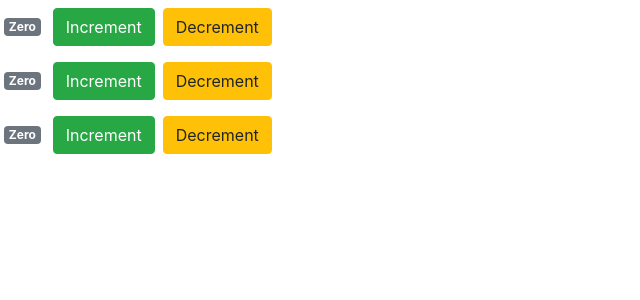
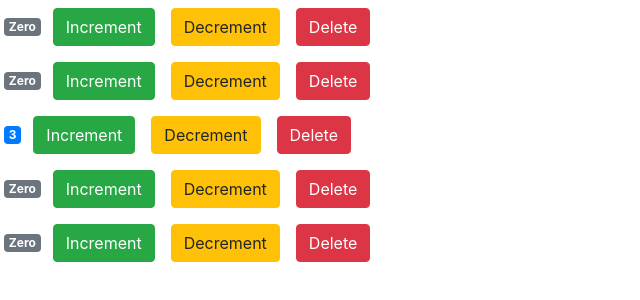
Before and after one commit to varaprasad56/snagger, a React (Create React App) app: page / in a window 1280 px wide. Shown: the top 300 px of the page, without its empty margins (0-640 px from the left). Built offline with nearby package versions, Linux system fonts and the light colour scheme.

Commit message:
using props to initialize

```diff
--- a/src/App.js
+++ b/src/App.js
@@ -1,5 +1,5 @@
-import logo from './logo.svg';
-import './App.css';
+import logo from "./logo.svg";
+import "./App.css";
 
 function App() {
   return (
--- a/src/components/Counter.jsx
+++ b/src/components/Counter.jsx
@@ -1,19 +1,19 @@
 import React, { Component } from 'react';
 class Counter extends Component {
     state = {
-        value : 0
+        id:this.props.id,
+        value : this.props.value
     }
-    constructor(){
-        super()
+    constructor(props){
+        super(props)
+        //  this.setState({value:this.props.value})
         this.incrementCount = this.incrementCount.bind(this);
         this.decrementCount = this.decrementCount.bind(this);
     }
     incrementCount() {
-        console.log('incremented');
         this.setState({value:this.state.value+1})
     }
     decrementCount(){
-        console.log('decremented');
         this.setState({value:this.state.value-1})
     }
     displayCountValue(){
@@ -30,7 +30,8 @@ class Counter extends Component {
             <div>
             <span className = {this.getBadgeClasses()}>{this.displayCountValue()}</span>
             <button onClick = {this.incrementCount} className = "btn btn-success m-2">Increment</button>
-            <button onClick = {this.decrementCount} className = "btn btn-warning">Decrement</button>
+            <button onClick = {this.decrementCount} className = "btn btn-warning m-2">Decrement</button>
+            <button className = "btn btn-danger m-2" onClick = {() => this.props.delete(this.state.id)}>Delete</button>
             </div>
         </React.Fragment>);
     }
--- a/src/components/Counters.jsx
+++ b/src/components/Counters.jsx
@@ -5,18 +5,23 @@ class Counters  extends Component {
         counters : [
             {id:0, value:0},
             {id:1, value:0},
-            {id:2, value:0},
+            {id:2, value:3},
             {id:3, value:0},
             {id:4, value:0}
         ]
     }
+    handleDelete = (id) => {
+        const counters = this.state.counters.filter(c => c.id!=id);
+        this.setState({counters})
 
+    }
     render() {
         return (
         <React.Fragment>
-            <Counter value ='2'/>
-            <Counter value='5'/>
-            <Counter value='5'/>
+            {this.state.counters.map((counter => <Counter key = {counter.id} id = {counter.id} value = {counter.value} delete = {this.handleDelete}/>))}
+            {/* <Counter value ={2}/>
+            <Counter value={3}/>
+            <Counter value={5}/> */}
         </React.Fragment>);
     }
 }
```
